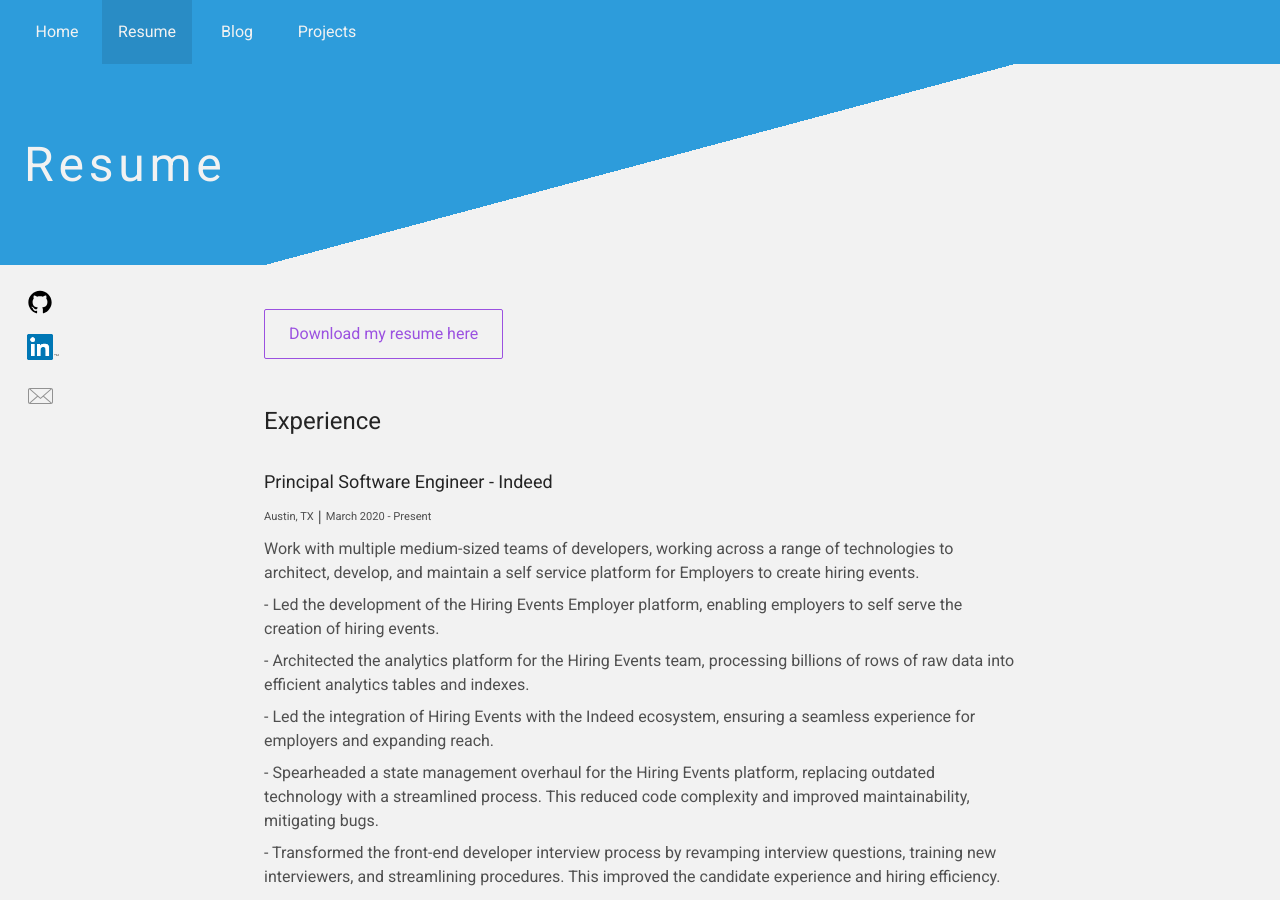
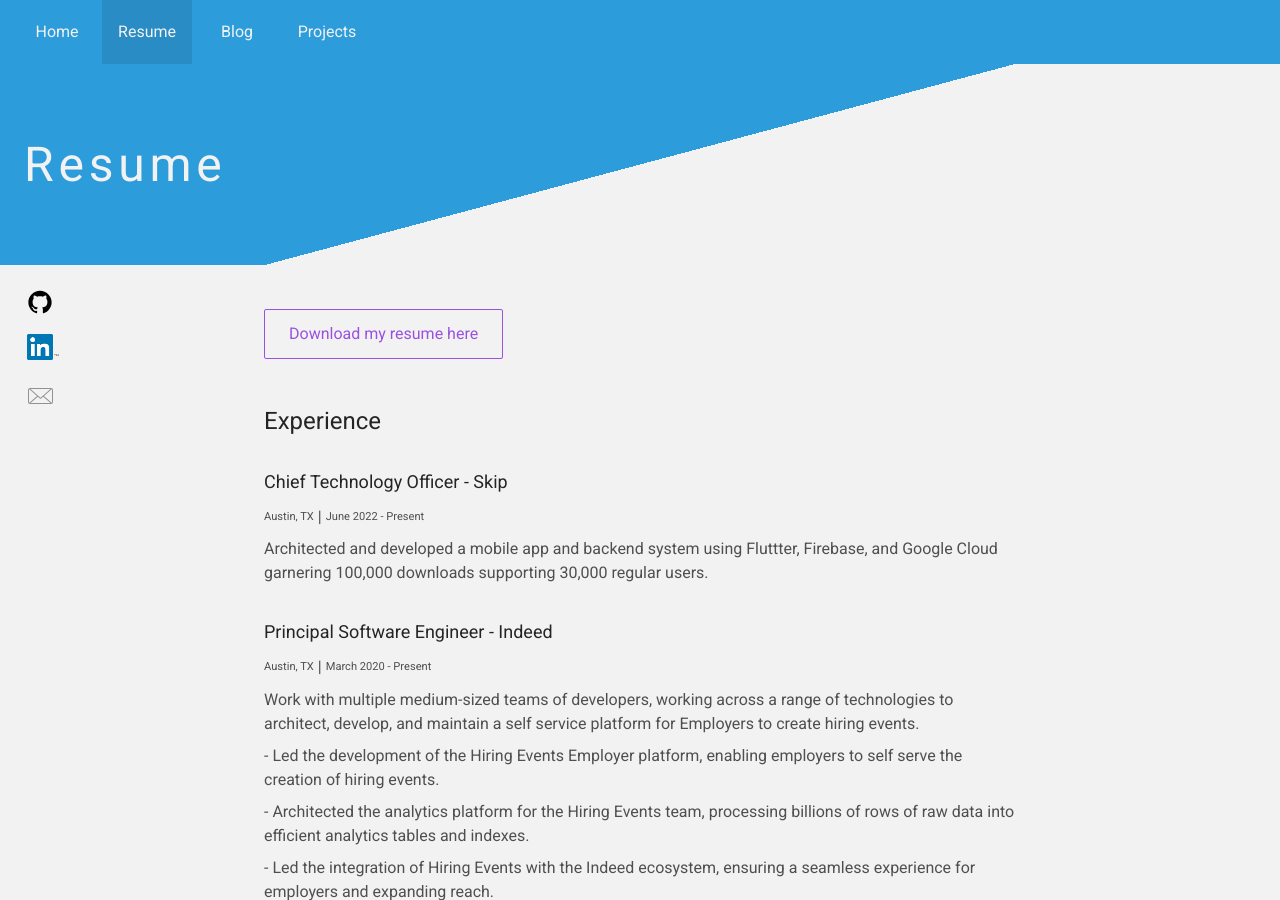
Before and after one commit to Zacharias3690/Portfolio, a Jekyll site: the page built from about.md, in a window 1280 px wide and 900 px high. Built offline with Jekyll 4.4.1, drawn with Linux system fonts in a browser that asks for light colours; some of the changed text lies outside the part shown.

Commit message:
Update about.md

```diff
--- a/about.md
+++ b/about.md
@@ -7,6 +7,12 @@ permalink: /resume/
 <a href="/assets/download/Zachary_Barnes_Resume.pdf" target="_blank" class="button">Download my resume here</a>
 
 ## Experience
+
+### Chief Technology Officer - Skip
+<sup><sub>Austin, TX</sub></sup> |
+<sup><sub>June 2022 - Present</sub></sup>
+
+Architected and developed a mobile app and backend system using Fluttter, Firebase, and Google Cloud garnering 100,000 downloads supporting 30,000 regular users.
 
 ### Principal Software Engineer - Indeed
 <sup><sub>Austin, TX</sub></sup> |
@@ -96,3 +102,6 @@ University of Texas at Dallas - Dallas, TX
 - DBT
 - AWS
 - Datalake
+- Flutter
+- Firebase
+- Google Cloud
```
